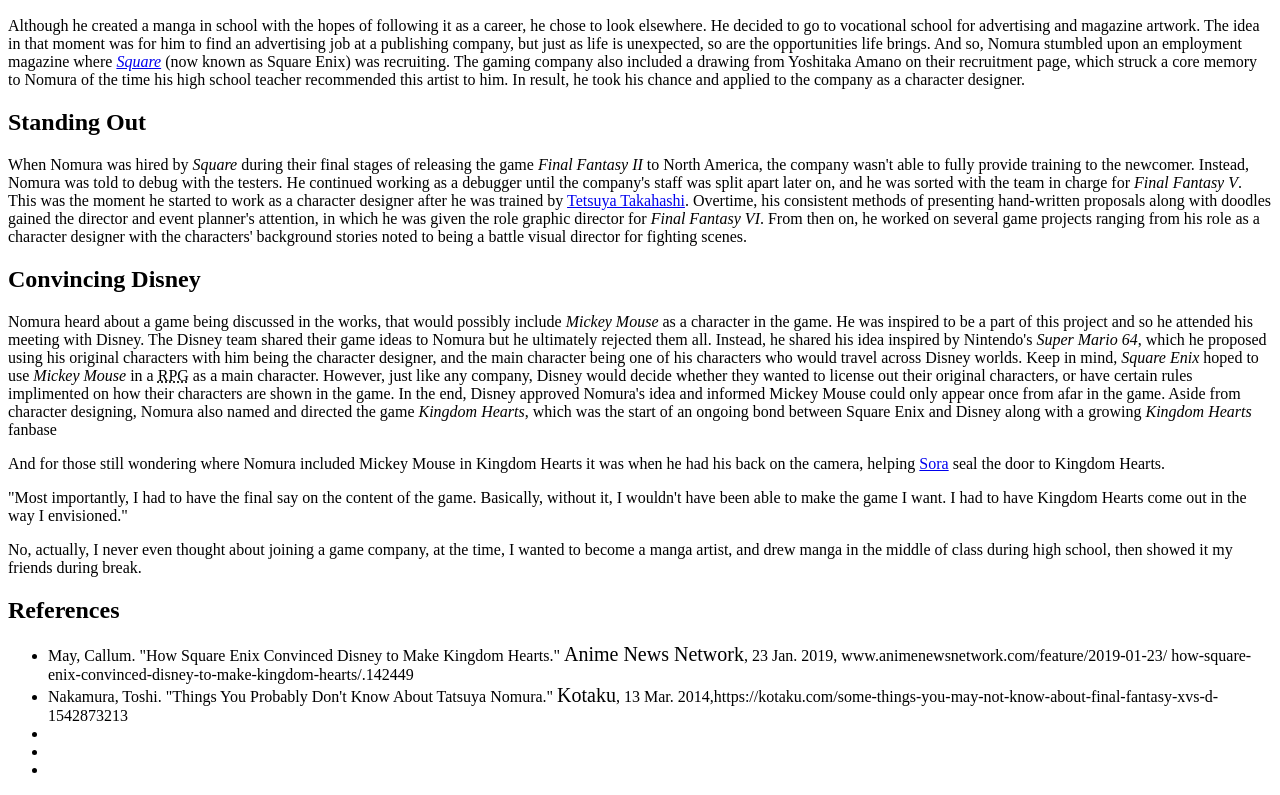
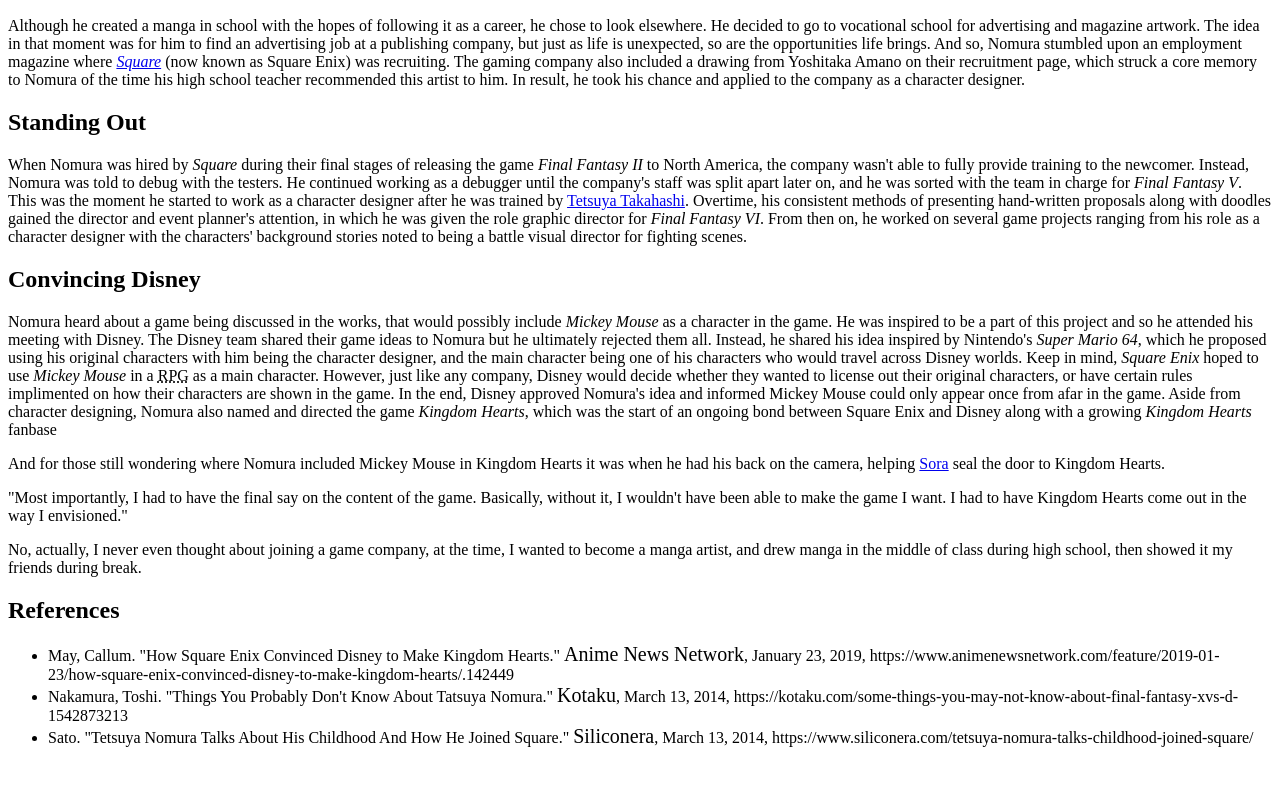
Before and after one commit to Namix23/tribute-page, a plain HTML site: page index.html in a window 1280 px wide. Shown: the part 809-1604 px from the top of the page. After the commit the page ends 1573 px from the top, so only its background shows below. Drawn offline with Linux system fonts and the light colour scheme; a web font is replaced by a local one.

Commit message:
Add li text, span

```diff
--- a/index.html
+++ b/index.html
@@ -90,12 +90,11 @@
     </main>
     <footer>
       <h2>References</h2>
-    <ul>
-      <li>May, Callum. "How Square Enix Convinced Disney to Make Kingdom Hearts." <span>Anime News Network</span>, 23 Jan. 2019, www.animenewsnetwork.com/feature/2019-01-23/ how-square-enix-convinced-disney-to-make-kingdom-hearts/.142449</li>
-      <li>Nakamura, Toshi. "Things You Probably Don't Know About Tatsuya Nomura." <span>Kotaku</span>, 13 Mar. 2014,https://kotaku.com/some-things-you-may-not-know-about-final-fantasy-xvs-d-1542873213</li>
-      <li></li>
-      <li></li>
-      <li></li>
-    </ul></footer>
+      <ul>
+      <li>May, Callum. "How Square Enix Convinced Disney to Make Kingdom Hearts." <span>Anime News Network</span>, January 23, 2019, https://www.animenewsnetwork.com/feature/2019-01-23/how-square-enix-convinced-disney-to-make-kingdom-hearts/.142449</li>
+      <li>Nakamura, Toshi. "Things You Probably Don't Know About Tatsuya Nomura." <span>Kotaku</span>, March 13, 2014, https://kotaku.com/some-things-you-may-not-know-about-final-fantasy-xvs-d-1542873213</li>
+      <li>Sato. "Tetsuya Nomura Talks About His Childhood And How He Joined Square." <span>Siliconera</span>, March 13, 2014, https://www.siliconera.com/tetsuya-nomura-talks-childhood-joined-square/</li>
+     </ul>
+  </footer>
   </body>
 </html>
```
